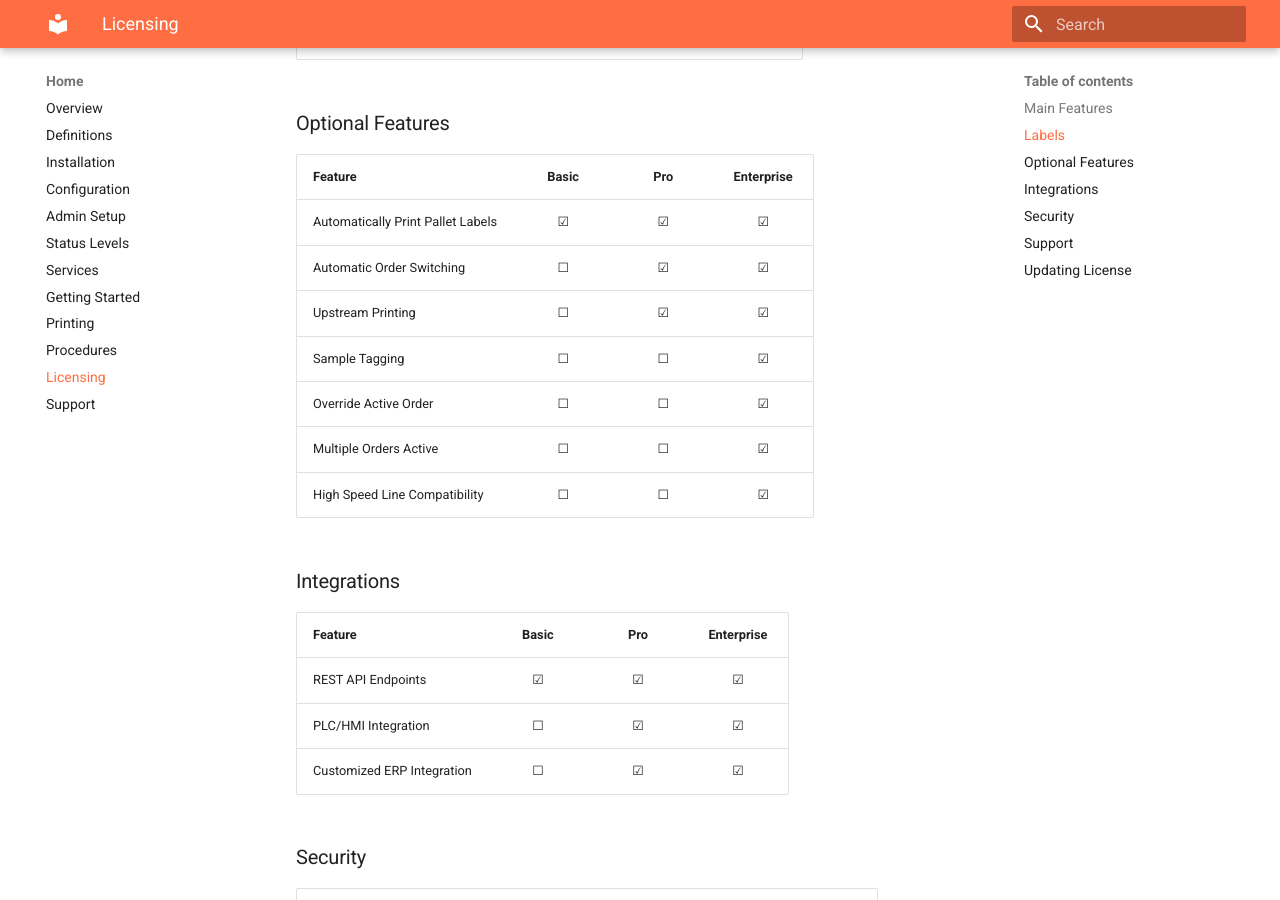
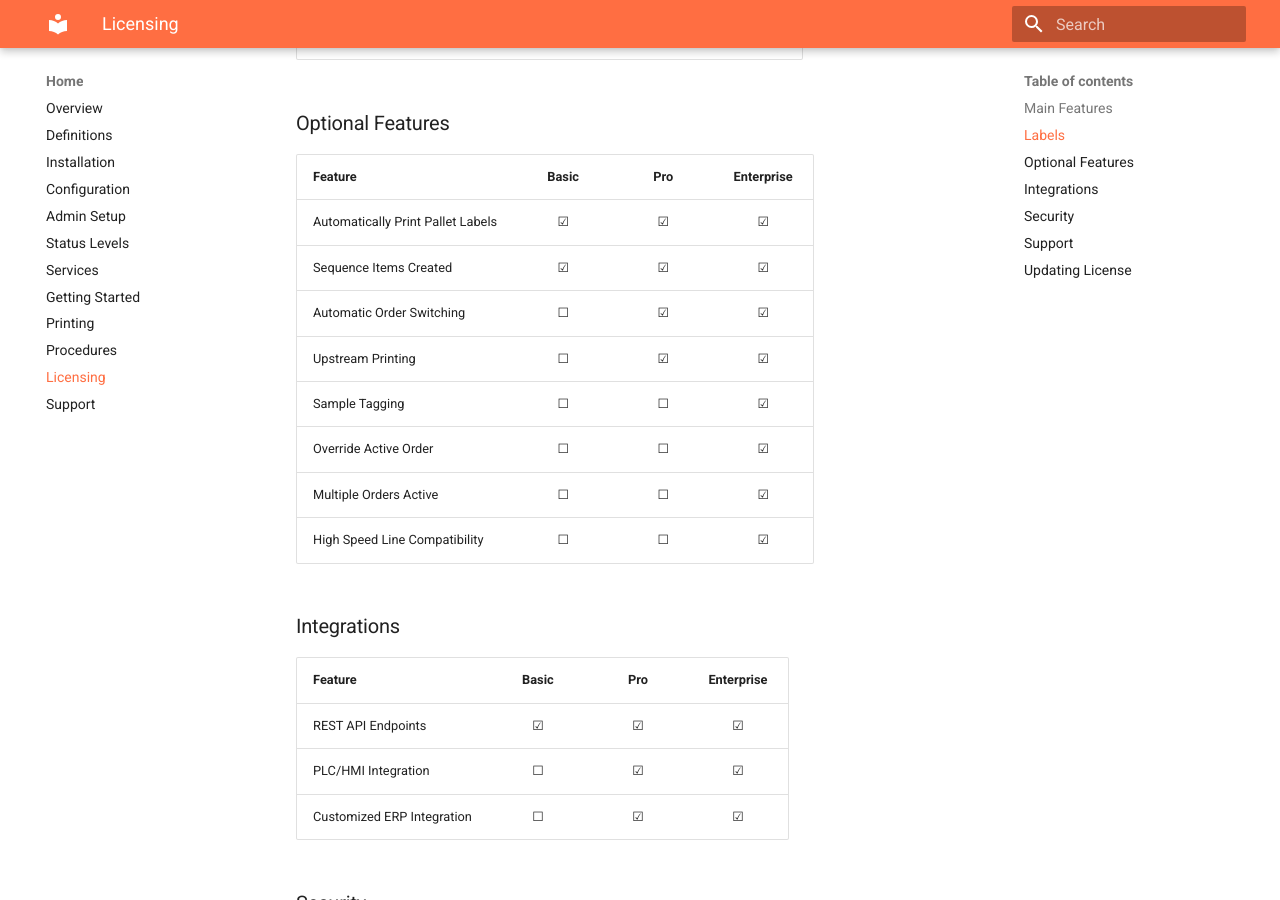
Before and after one commit to cybertrol-engineering/CE.PalletWorks.Documentation, an MkDocs documentation site: the page built from docs/licensing.md, in a window 1280 px wide and 900 px high, scrolled down 847 px. Built offline with MkDocs 1.6.1 and Material for MkDocs 9.7.7, drawn with Linux system fonts in a browser that asks for light colours.

Commit message:
text update

```diff
--- a/docs/licensing.md
+++ b/docs/licensing.md
@@ -23,6 +23,7 @@ PalletWorks offers three different pricing levels: Basic, Pro and Enterprise. Be
 | Feature | Basic | Pro | Enterprise |
 | ------------- |:-------------:|:-------------:|:-------------:|
 | Automatically Print Pallet Labels | &#9745; | &#9745; | &#9745; |
+| Sequence Items Created | &#9745; | &#9745; | &#9745; |
 | Automatic Order Switching | &#9744; | &#9745; | &#9745; |
 | Upstream Printing | &#9744; | &#9745; | &#9745; |
 | Sample Tagging | &#9744; | &#9744; | &#9745; |
```
